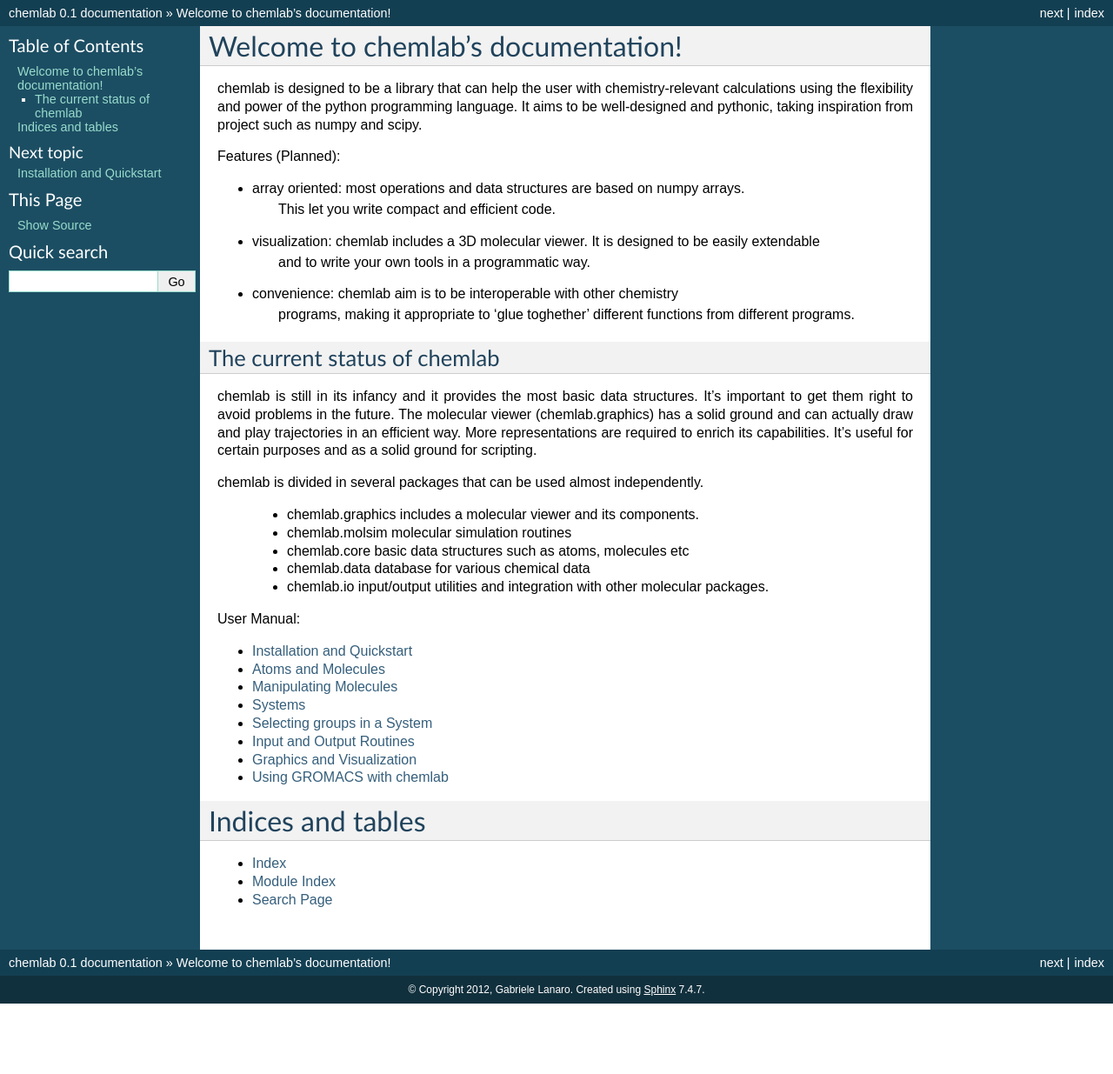
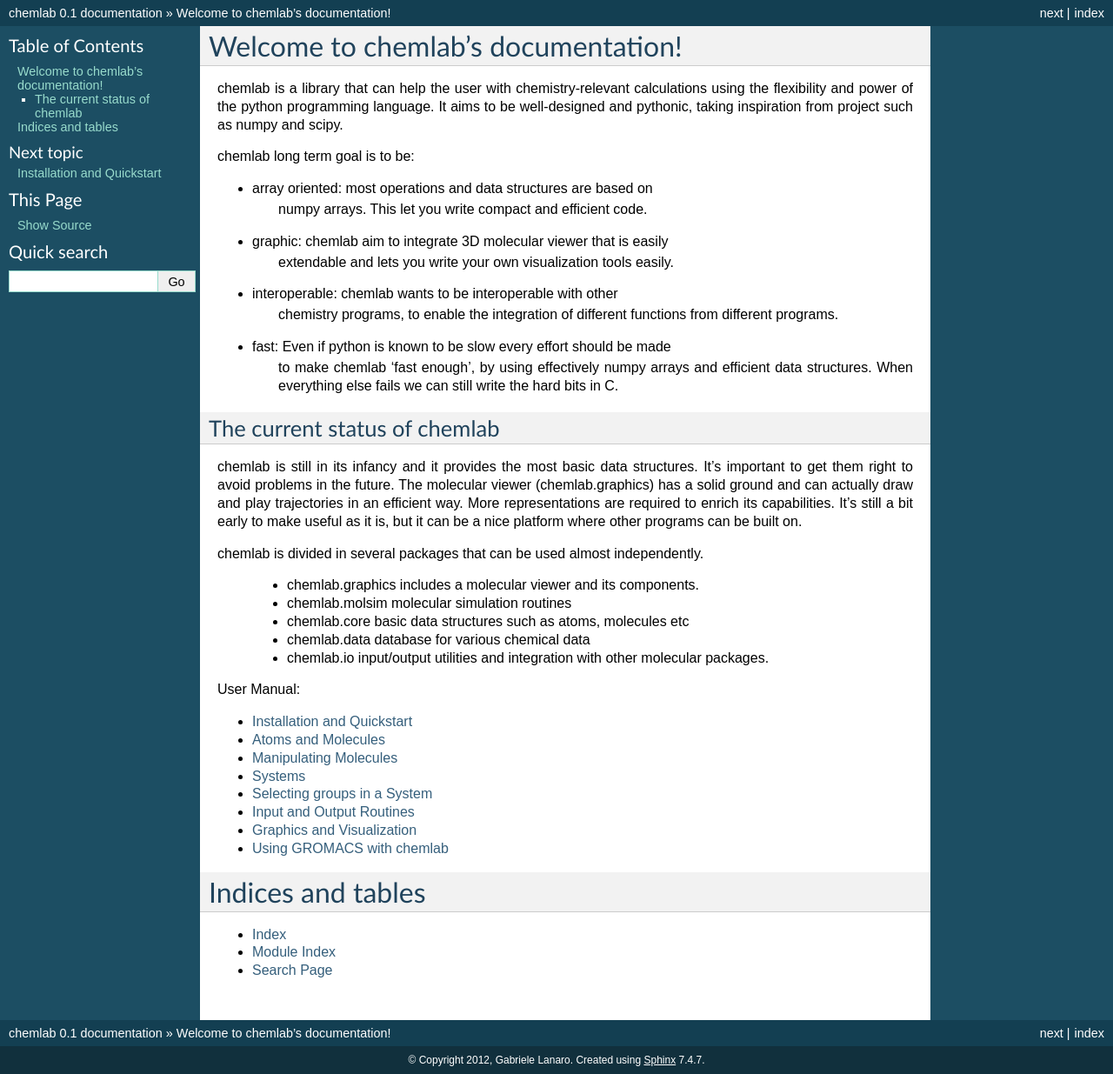
Before and after one commit to chemlab/chemlab, a Sphinx documentation site: the page built from docs/index.rst, in a window 1280 px wide. Shown: the whole page at 87% size. Built offline with Sphinx 7.4.7, drawn with Linux system fonts in a browser that asks for light colours; formulas are drawn with MathJax 3; before the commit the page ends 1154 px from its top, so only the background shows below that.

Commit message:
Updated docs

```diff
--- a/docs/index.rst
+++ b/docs/index.rst
@@ -6,31 +6,38 @@
 Welcome to chemlab's documentation!
 ===================================
 
-chemlab is designed to be a library that can help the user with
-chemistry-relevant calculations using the flexibility and power of the
-python programming language. It aims to be well-designed and pythonic,
-taking inspiration from project such as numpy and scipy.
+chemlab is a library that can help the user with chemistry-relevant
+calculations using the flexibility and power of the python programming
+language. It aims to be well-designed and pythonic, taking inspiration
+from project such as numpy and scipy.
 
-Features (Planned):
+chemlab long term goal is to be:
 
-- array oriented: most operations and data structures are based on numpy arrays.
-               This let you write compact and efficient code.
-- visualization: chemlab includes a 3D molecular viewer. It is designed to be easily extendable
-               and to write your own tools in a programmatic way.
-- convenience: chemlab aim is to be interoperable with other chemistry
-               programs, making it appropriate to 'glue toghether'
+- array oriented: most operations and data structures are based on
+               numpy arrays.  This let you write compact and efficient
+               code.
+- graphic: chemlab aim to integrate 3D molecular viewer that is easily
+           extendable and lets you write your own visualization tools
+           easily.
+- interoperable: chemlab wants to be interoperable with other
+               chemistry programs, to enable the integration of
                different functions from different programs.
+- fast: Even if python is known to be slow every effort should be made
+        to make chemlab 'fast enough', by using effectively numpy arrays
+        and efficient data structures. When everything else fails we can still
+        write the hard bits in C.
 
 
 The current status of chemlab
 -----------------------------
 
 chemlab is still in its infancy and it provides the most basic data
-structures. It's important to get them right to avoid problems in
-the future. The molecular viewer (chemlab.graphics) has a solid ground
-and can actually draw and play trajectories in an efficient way. More
-representations are required to enrich its capabilities. It's useful for
-certain purposes and as a solid ground for scripting.
+structures. It's important to get them right to avoid problems in the
+future. The molecular viewer (chemlab.graphics) has a solid ground and
+can actually draw and play trajectories in an efficient way. More
+representations are required to enrich its capabilities. It's still a
+bit early to make useful as it is, but it can be a nice platform where
+other programs can be built on.
 
 chemlab is divided in several packages that can be used almost
 independently.
```
Also changed, not shown: docs/installation.rst (+30 -0 lines).
